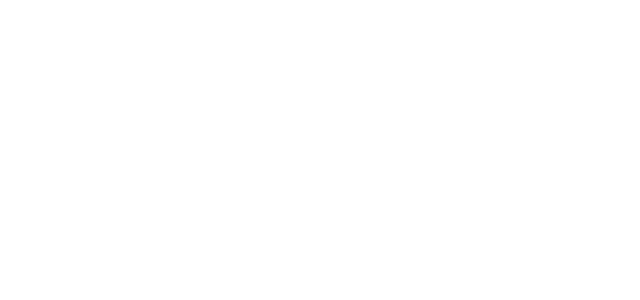
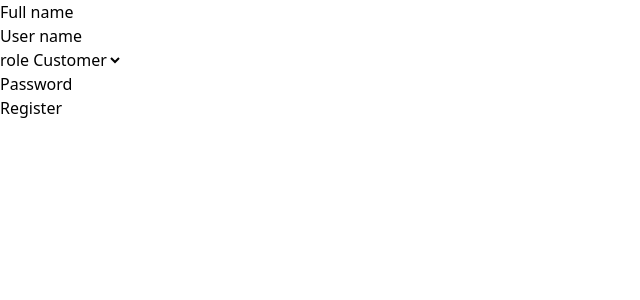
Before and after one commit to niyomugaboetiene/house-sell-app, a React (Vite) app in the folder frontend/: page /register in a window 1280 px wide. Before the commit this address had no page. Shown: the top 300 px of the page, without its empty margins (0-640 px from the left). Built offline with nearby package versions, Linux system fonts and the light colour scheme.

Commit message:
frontend: implementing house selling app

```diff
--- a/frontend/src/App.jsx
+++ b/frontend/src/App.jsx
@@ -1,4 +1,5 @@
 import LoginComponent from "./pages/Login"
+import RegisterComponent from "./pages/Register"
 import { Link, BrowserRouter, Routes, Route } from "react-router-dom"
 function App() {
 
@@ -6,6 +7,7 @@
      <BrowserRouter>
          <Routes>
            <Route path="/login" element={<LoginComponent />}/>
+           <Route path="/register" element={<RegisterComponent />}/>
          </Routes>
      </BrowserRouter>
   )
--- a/frontend/src/pages/Register.jsx
+++ b/frontend/src/pages/Register.jsx
@@ -5,19 +5,27 @@
     const [user_name, setUsername] = useState("");
     const [password, setPassword] = useState("");
     const [full_name, setFull_name] = useState("");
-    const [role, setRole] = useState("");
+    const [role, setRole] = useState("customer");
     const [error, setError] = useState("");
     const [success, setSuccess] = useState("");
 
     const Register = async() => {
+
+        if (!full_name || !user_name || !password || !role) {
+            alert("Please fill out all fields");
+            return;
+       }
+
         try {
              await axios.post('http://localhost:5000/user/register', {
                 full_name, user_name, password, role
              }, { withCredentials: true });
              setSuccess("Loggin successfully");
+             setError("");
         } catch (error) {
             console.error(error);
             setError("Error during login");
+            setSuccess("");
 
         }
     }
@@ -25,23 +33,22 @@
     return (
         <div>
             <div>
-                <label>User name</label>
+                <label>Full name</label>
                 <input type="text" onChange={(e) => setFull_name(e.target.value)} /> <br />
 
                 <label>User name</label>
-                <input type="password" onChange={(e) => setUsername(e.target.value)} /> <br />
+                <input type="text" onChange={(e) => setUsername(e.target.value)} /> <br />
 
                <label>role</label>
                 <select onChange={(e) => setRole(e.target.value)}>
-                    <option value="" disabled>Select role</option>
                     <option value="customer">Customer</option>
-                    <option value="seller">Customer</option>
-                </select>
+                    <option value="seller">Seller</option>
+                </select> <br />
 
                 <label>Password</label>
-                <input type="text" onChange={(e) => setPassword(e.target.value)} /> <br />
+                <input type="password" onChange={(e) => setPassword(e.target.value)} /> <br />
 
-                <button onClick={Login}>Login</button>
+                <button onClick={Register}>Register</button>
 
                 {error && (
                     <p>{error}</p>
@@ -55,4 +62,4 @@
     )
 }
 
-export default LoginComponent
+export default RegisterComponent
```
Also changed, not shown: 1 other file (tests, documents, lock files or other folders).
